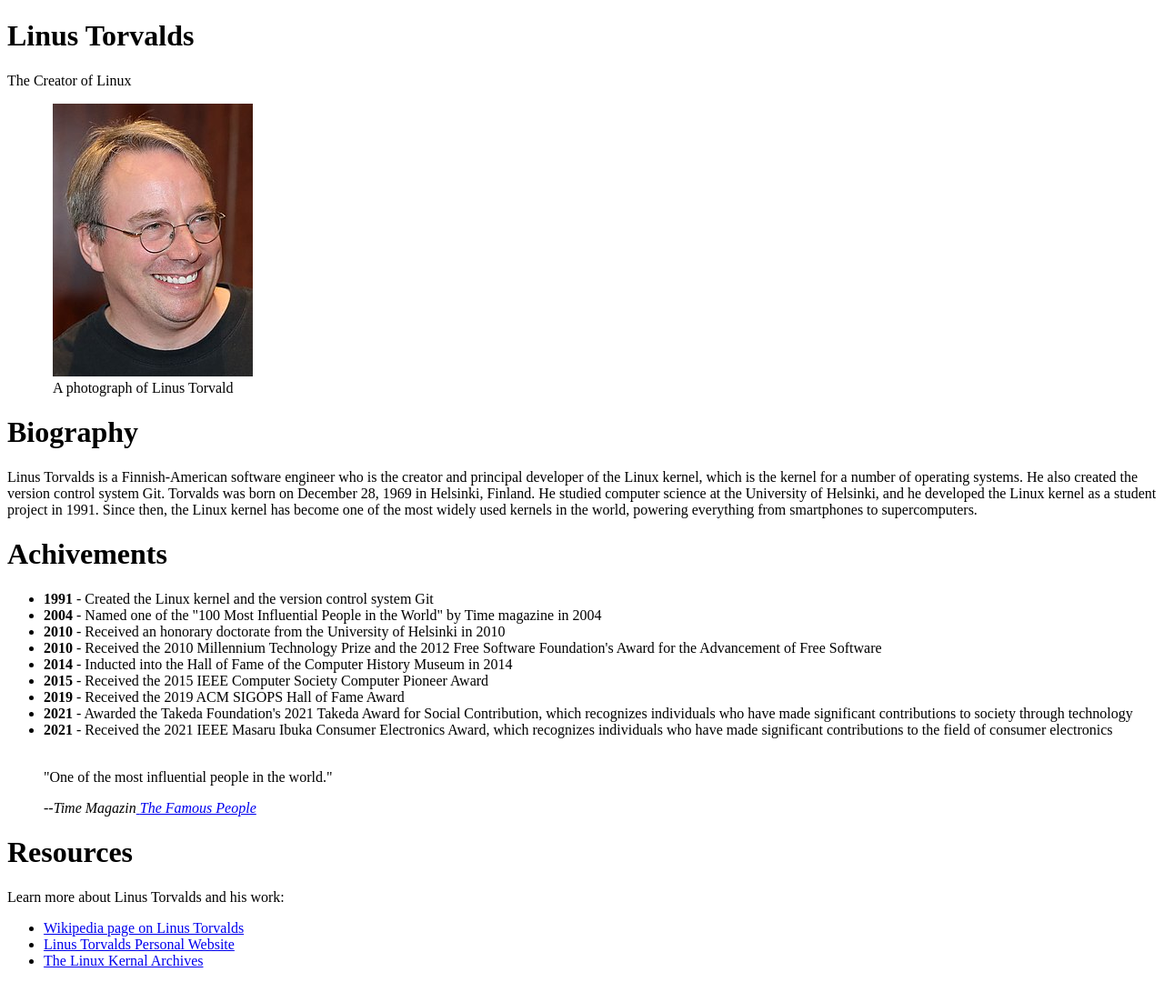
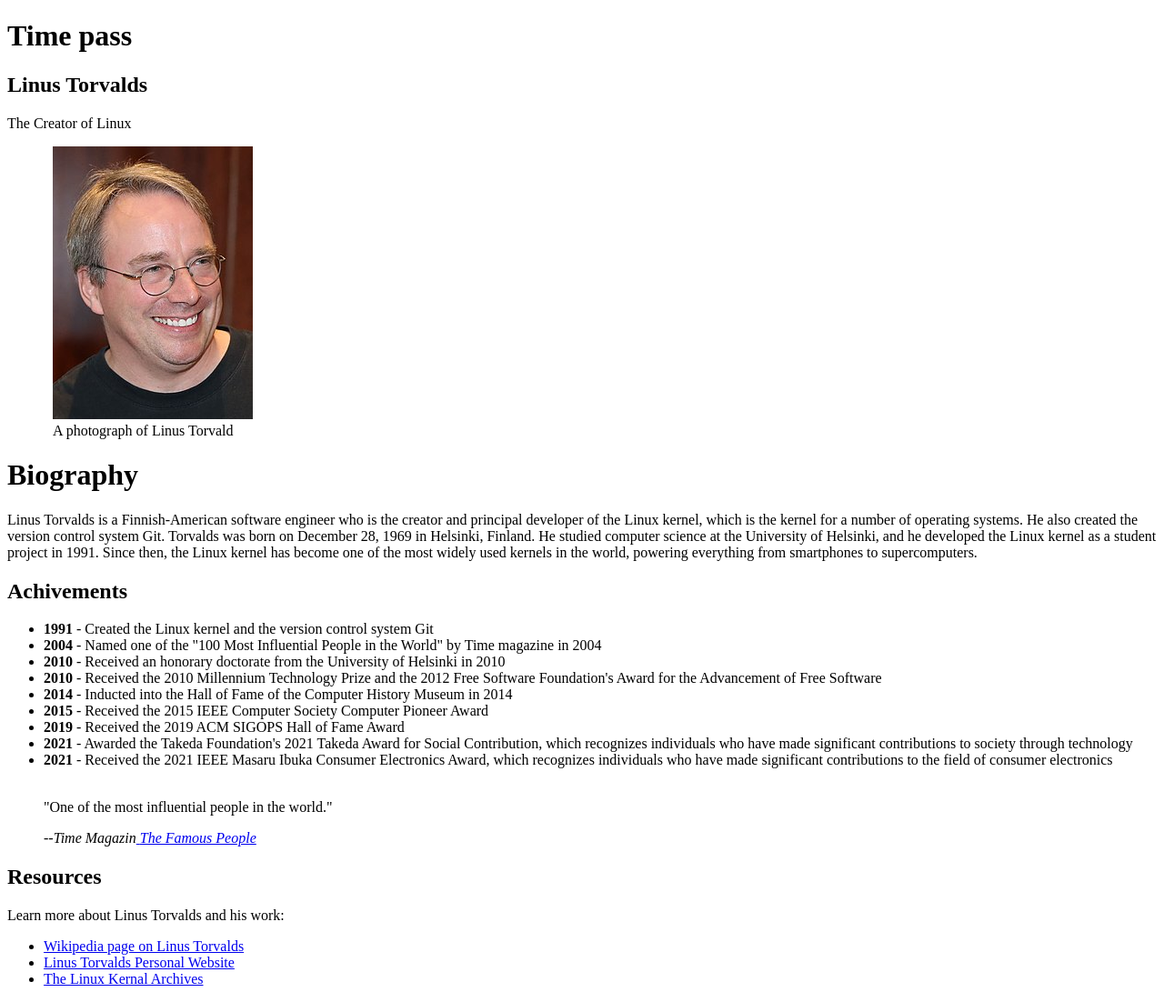
Before and after one commit to UmerShaikhh/html-test, a plain HTML site: page Html text elements(Tags) /Wiki page project/Wiki page linus torvalds.html in a window 1280 px wide. Shown: the whole page at 91% size. Drawn offline with Linux system fonts and the light colour scheme.

Commit message:
Time pass

```diff
--- a/Html text elements(Tags) /Wiki page project/Wiki page linus torvalds.html
+++ b/Html text elements(Tags) /Wiki page project/Wiki page linus torvalds.html
@@ -16,7 +16,8 @@
 
 <body>
 
-  <h1>Linus Torvalds</h1>
+  <h1>Time pass</h1>
+  <h2>Linus Torvalds</h2>
   <p> The Creator of Linux </p>
 
   <div id="img">
@@ -35,7 +36,7 @@
     Linus Torvalds is a Finnish-American software engineer who is the creator and principal developer of the Linux kernel, which is the kernel for a number of operating systems. He also created the version control system Git. Torvalds was born on December 28, 1969 in Helsinki, Finland. He studied computer science at the University of Helsinki, and he developed the Linux kernel as a student project in 1991. Since then, the Linux kernel has become one of the most widely used kernels in the world, powering everything from smartphones to supercomputers.
   </div>
 
-  <h1>Achivements</h1>
+  <h2>Achivements</h2>
 
   <ul>
     <li>  <b>1991</b>  - Created the Linux kernel and the version control system Git </li>
@@ -64,7 +65,7 @@
   </ul>
 
 
-  <h1>Resources</h1>
+  <h2>Resources</h2>
 
   <p>Learn more about Linus Torvalds and his work: </p>
 
```
